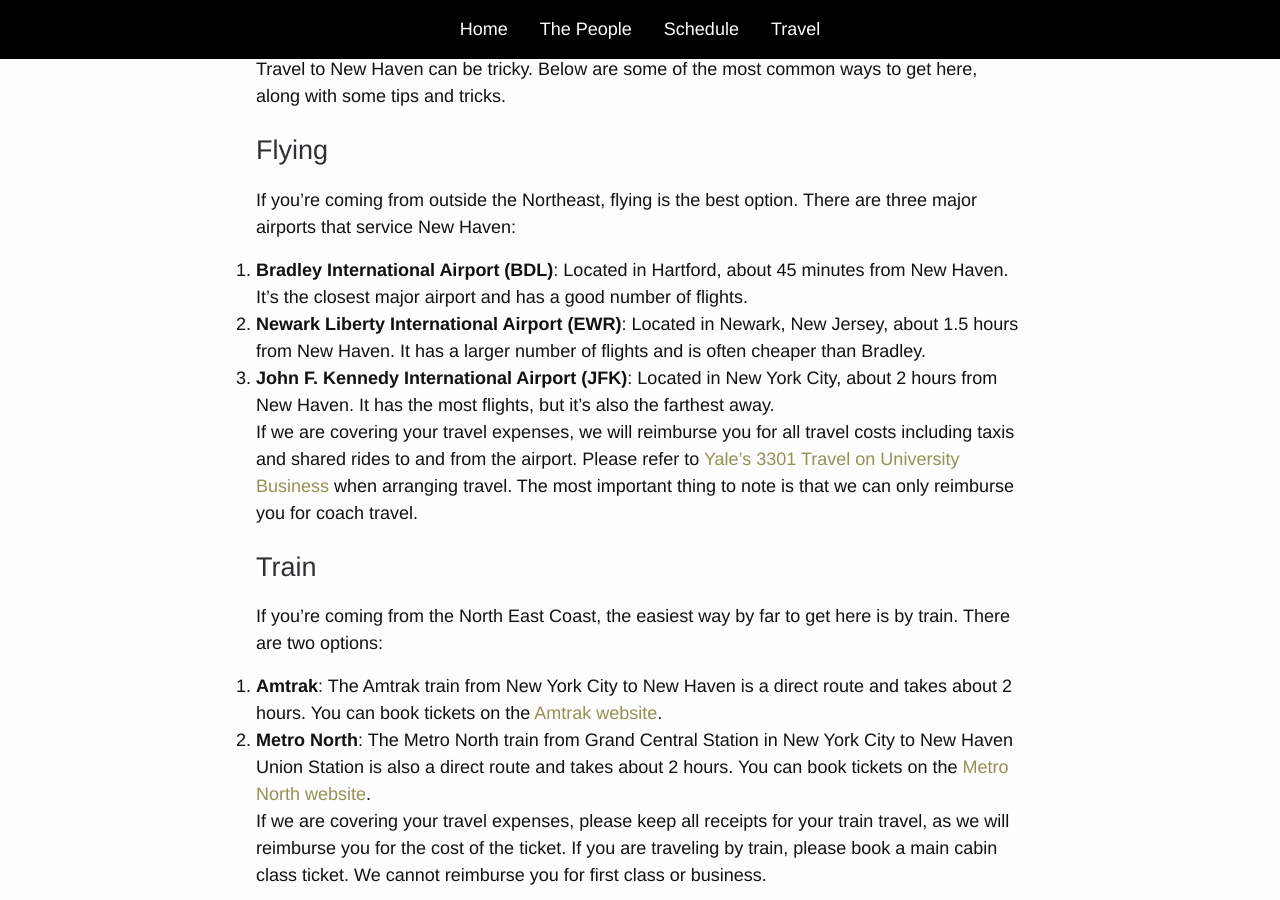
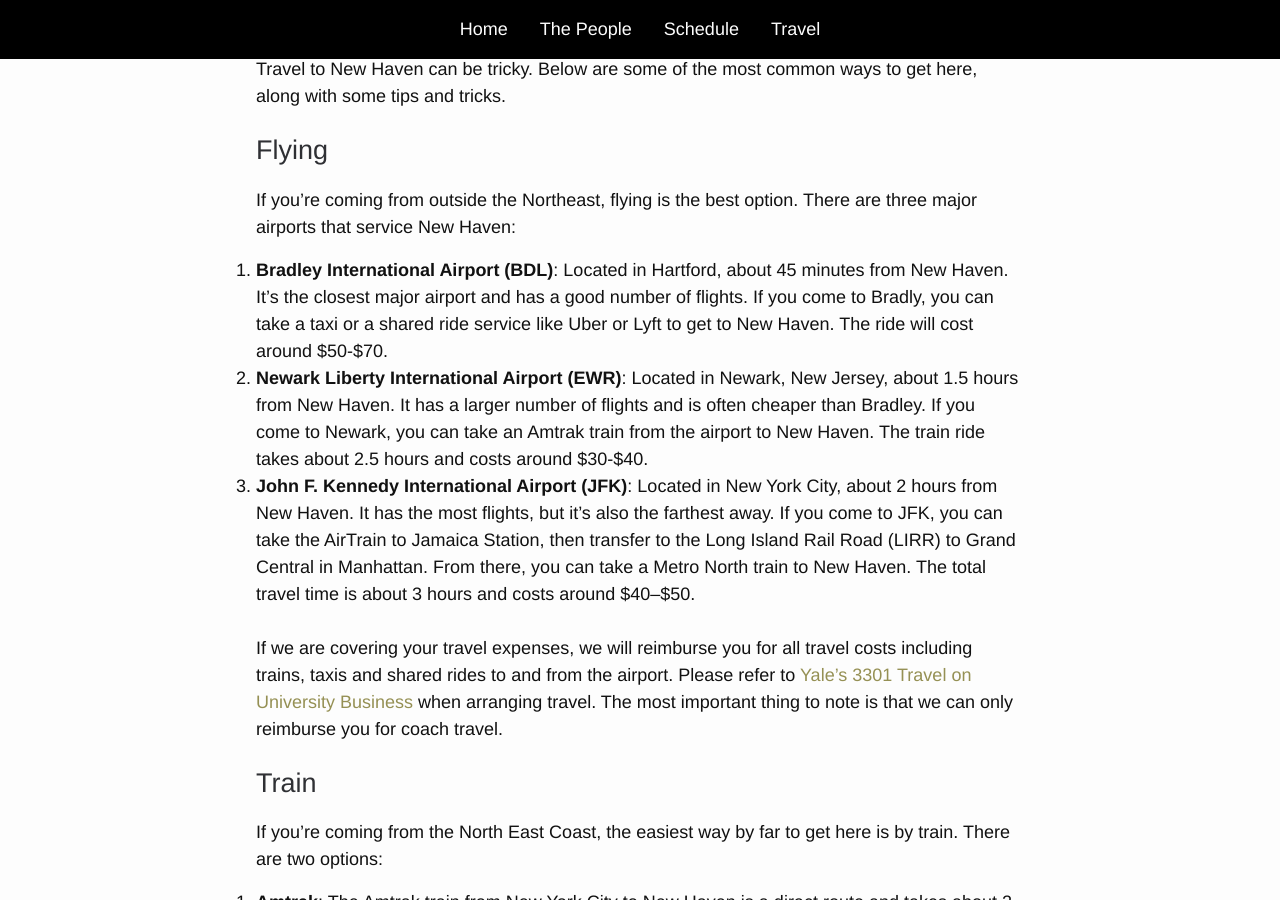
Before and after one commit to elotroalex/wobd-yale, a Jekyll site: the page built from travel.md, in a window 1280 px wide and 900 px high, scrolled down 730 px. Built offline with Jekyll 4.4.1, drawn with Linux system fonts in a browser that asks for light colours.

Commit message:
tweaks to travel

```diff
--- a/people.html
+++ b/people.html
@@ -137,5 +137,5 @@
 
 <h2>Our Sponsors</h2>
 <div class="featured">
-  <p>The Mellon Foundation ❖ Yale Department of Spanish & Portuguese ❖ Black Beyond Data Ecosystem ❖ Caribbean Digital Scholarship Collective ❖ Diaspora Solidarities Foundation ❖ Mellon Foundation ❖ Johns Hopkins University ❖ LifeXCode ❖ Yale Department of African-American Studies ❖ Yale Race & Slavery Working Group ❖ Yale Whitney Humanities Center</p>
+  <p>Mellon Foundation ❖ Yale Department of Spanish & Portuguese ❖ Black Beyond Data Ecosystem ❖ Caribbean Digital Scholarship Collective ❖ Diaspora Solidarities Foundation ❖ Johns Hopkins University ❖ LifeXCode ❖ Yale Department of African-American Studies ❖ Yale Material Histories of the Human Record ❖ Yale Race & Slavery Working Group ❖ Yale Whitney Humanities Center</p>
 </div>
--- a/travel.md
+++ b/travel.md
@@ -11,11 +11,12 @@
 
 If you’re coming from outside the Northeast, flying is the best option. There are three major airports that service New Haven:
 
-1. **Bradley International Airport (BDL)**: Located in Hartford, about 45 minutes from New Haven. It’s the closest major airport and has a good number of flights.
-2. **Newark Liberty International Airport (EWR)**: Located in Newark, New Jersey, about 1.5 hours from New Haven. It has a larger number of flights and is often cheaper than Bradley.
-3. **John F. Kennedy International Airport (JFK)**: Located in New York City, about 2 hours from New Haven. It has the most flights, but it’s also the farthest away.
-
-If we are covering your travel expenses, we will reimburse you for all travel costs including taxis and shared rides to and from the airport. Please refer to [Yale's 3301 Travel on University Business](https://your.yale.edu/policies-procedures/policies/3301-travel-university-business) when arranging travel. The most important thing to note is that we can only reimburse you for coach travel.
+1. **Bradley International Airport (BDL)**: Located in Hartford, about 45 minutes from New Haven. It’s the closest major airport and has a good number of flights. If you come to Bradly, you can take a taxi or a shared ride service like Uber or Lyft to get to New Haven. The ride will cost around $50-$70.
+2. **Newark Liberty International Airport (EWR)**: Located in Newark, New Jersey, about 1.5 hours from New Haven. It has a larger number of flights and is often cheaper than Bradley. If you come to Newark, you can take an Amtrak train from the airport to New Haven. The train ride takes about 2.5 hours and costs around $30-$40.
+3. **John F. Kennedy International Airport (JFK)**: Located in New York City, about 2 hours from New Haven. It has the most flights, but it’s also the farthest away. If you come to JFK, you can take the AirTrain to Jamaica Station, then transfer to the Long Island Rail Road (LIRR) to Grand Central in Manhattan. From there, you can take a Metro North train to New Haven. The total travel time is about 3 hours and costs around $40–$50.
+   <br>
+   <br>
+   If we are covering your travel expenses, we will reimburse you for all travel costs including trains, taxis and shared rides to and from the airport. Please refer to [Yale's 3301 Travel on University Business](https://your.yale.edu/policies-procedures/policies/3301-travel-university-business) when arranging travel. The most important thing to note is that we can only reimburse you for coach travel.
 
 ## Train
 
@@ -23,8 +24,9 @@
 
 1. **Amtrak**: The Amtrak train from New York City to New Haven is a direct route and takes about 2 hours. You can book tickets on the [Amtrak website](https://www.amtrak.com).
 2. **Metro North**: The Metro North train from Grand Central Station in New York City to New Haven Union Station is also a direct route and takes about 2 hours. You can book tickets on the [Metro North website](https://new.mta.info/mnr).
-
-If we are covering your travel expenses, please keep all receipts for your train travel, as we will reimburse you for the cost of the ticket. If you are traveling by train, please book a main cabin class ticket. We cannot reimburse you for first class or business.
+   <br>
+   <br>
+   If we are covering your travel expenses, please keep all receipts for your train travel, as we will reimburse you for the cost of the ticket. If you are traveling by train, please book a main cabin class ticket. We cannot reimburse you for first class or business.
 
 ## Driving
 
```
Also changed, not shown: schedule.md (+1 -1 lines).
